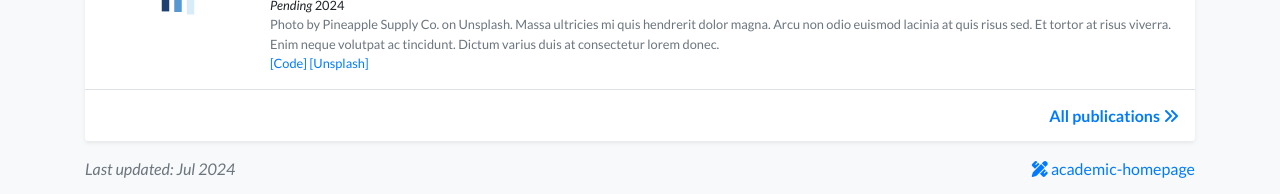
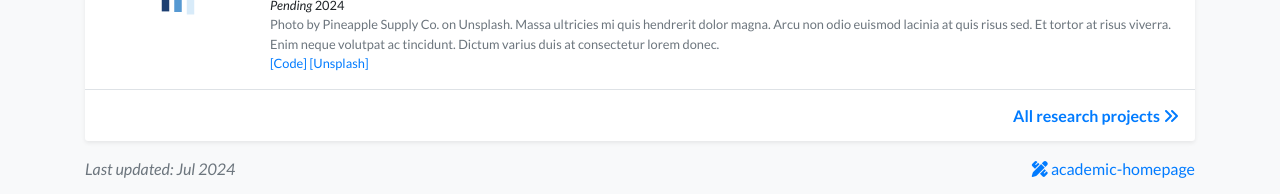
Before and after one commit to xixiaoguai727/xizheng, a Jekyll site: the page built from index.html, in a window 1280 px wide and 1353 px high. Shown: the part 1156-1350 px from the top of the window. Built offline with Jekyll 4.4.1, drawn with Linux system fonts in a browser that asks for light colours; a style sheet for code colours, icons or effects is not loaded.

Commit message:
Update publication_card.html

```diff
--- a/_includes/widgets/publication_card.html
+++ b/_includes/widgets/publication_card.html
@@ -8,6 +8,6 @@
         {% include widgets/publication_item.html item=item %}
     {% endfor %}
     <h6 class="d-block p-3 mt-0 text-right">
-        <a href="{{ 'publications' | relative_url }}">All publications <i class="fas fa-angle-double-right"></i></a>
+        <a href="{{ 'publications' | relative_url }}">All research projects <i class="fas fa-angle-double-right"></i></a>
     </h6>
 </div>
```
